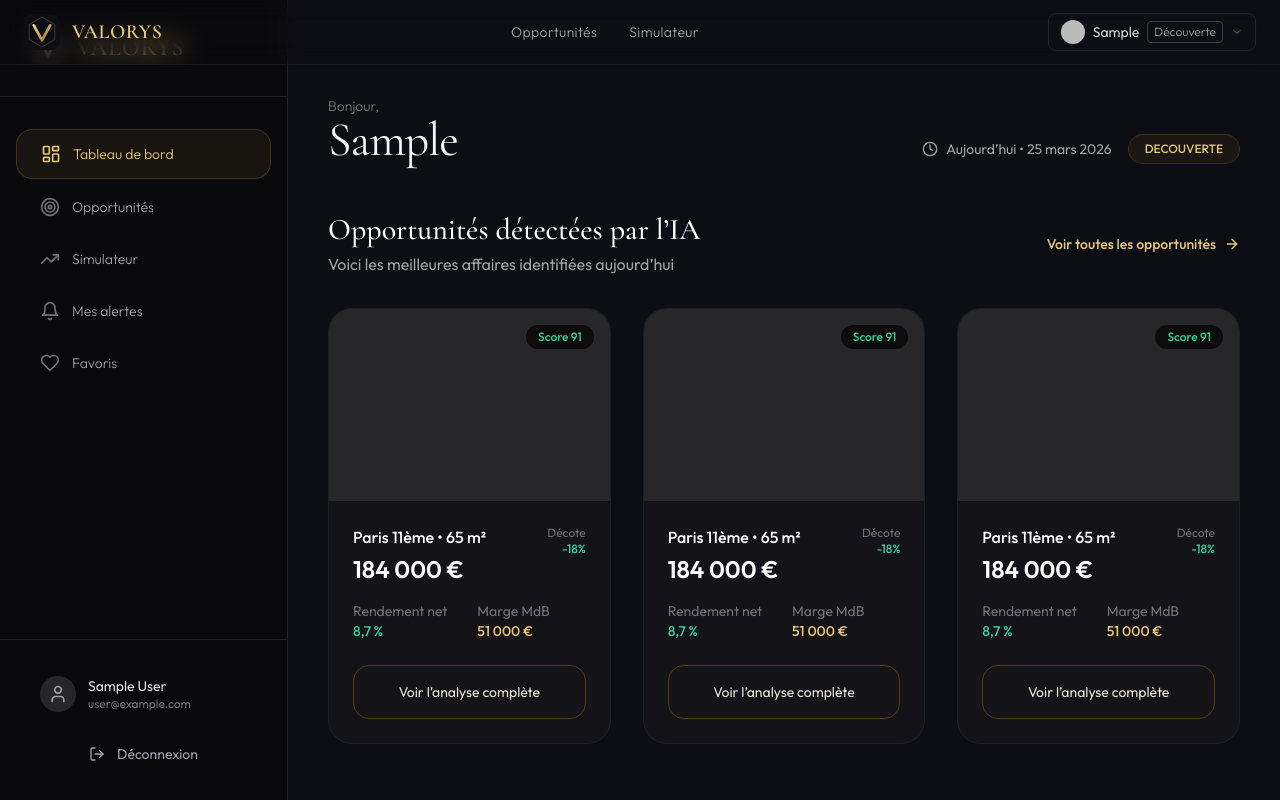
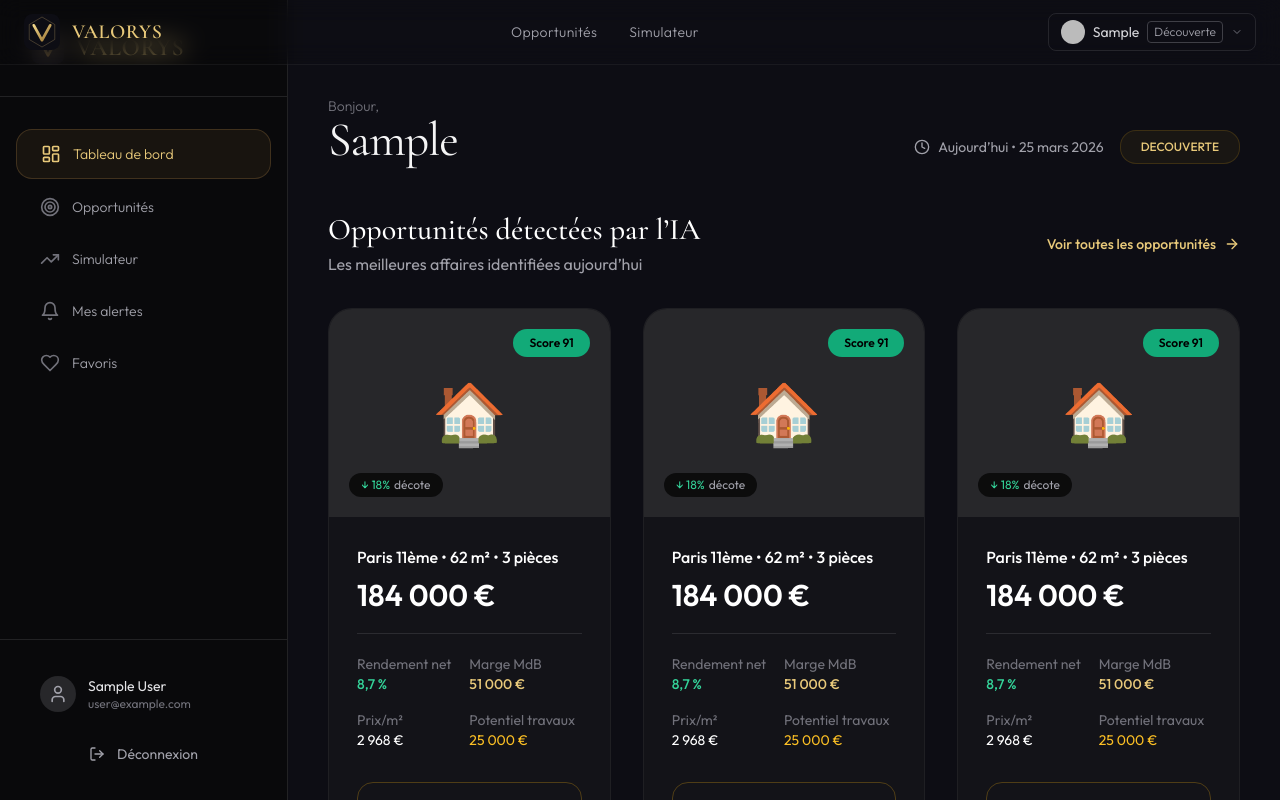
Before and after one commit to pooya75nd/Valorys, a Next.js app: page /dashboard in a window 1280 px wide. Shown: the top 800 px of the page. Built offline with nearby package versions, Linux system fonts and the light colour scheme; no server answers; sample sign-in values are in the browser's storage.

Commit message:
Update page.tsx

```diff
--- a/src/app/dashboard/page.tsx
+++ b/src/app/dashboard/page.tsx
@@ -33,7 +33,7 @@ export default function DashboardPage() {
       <main className="flex-1 lg:ml-72 pt-24 pb-20 px-6 lg:px-10">
         <div className="max-w-7xl mx-auto">
 
-          {/* En-tête épuré */}
+          {/* En-tête */}
           <div className="flex flex-col md:flex-row md:items-end justify-between mb-12">
             <div>
               <p className="text-zinc-500 text-sm font-light">Bonjour,</p>
@@ -47,18 +47,18 @@ export default function DashboardPage() {
                 <Clock className="w-4 h-4" />
                 <span>Aujourd’hui • 25 mars 2026</span>
               </div>
-              <div className="px-4 py-1.5 bg-gold-700/10 border border-gold-700/30 rounded-2xl text-gold-400 text-xs font-medium">
+              <div className="px-5 py-2 bg-gold-700/10 border border-gold-700/30 rounded-2xl text-gold-400 text-xs font-medium">
                 {session.user?.plan ?? 'DECOUVERTE'}
               </div>
             </div>
           </div>
 
-          {/* Section principale : Opportunités détectées par l’IA */}
-          <div className="mb-12">
+          {/* Opportunités détectées par l’IA - Section principale */}
+          <div className="mb-16">
             <div className="flex items-center justify-between mb-8">
               <div>
                 <h2 className="text-3xl font-medium text-white">Opportunités détectées par l’IA</h2>
-                <p className="text-zinc-400 mt-1">Voici les meilleures affaires identifiées aujourd’hui</p>
+                <p className="text-zinc-400 mt-1">Les meilleures affaires identifiées aujourd’hui</p>
               </div>
               <Link
                 href="/opportunites"
@@ -69,41 +69,58 @@ export default function DashboardPage() {
               </Link>
             </div>
 
-            {/* Cartes Opportunités */}
+            {/* Cartes améliorées */}
             <div className="grid md:grid-cols-2 xl:grid-cols-3 gap-8">
               {[1, 2, 3].map((i) => (
-                <div key={i} className="group bg-zinc-900/70 border border-white/5 rounded-3xl overflow-hidden hover:border-gold-700/40 transition-all duration-300">
-                  <div className="h-48 bg-zinc-800 relative">
-                    <div className="absolute top-4 right-4 px-3 py-1 bg-black/70 text-xs text-emerald-400 rounded-full font-medium">
+                <div
+                  key={i}
+                  className="group bg-zinc-900/70 border border-white/5 rounded-3xl overflow-hidden hover:border-gold-700/40 transition-all duration-300"
+                >
+                  {/* Image / Zone visuelle */}
+                  <div className="h-52 bg-zinc-800 relative flex items-center justify-center">
+                    <div className="text-zinc-700 text-6xl">🏠</div>
+
+                    {/* Score badge */}
+                    <div className="absolute top-5 right-5 bg-emerald-500/90 text-black text-xs font-semibold px-4 py-1.5 rounded-2xl">
                       Score 91
+                    </div>
+
+                    {/* Décote */}
+                    <div className="absolute bottom-5 left-5 bg-black/70 px-3 py-1 rounded-xl text-xs flex items-center gap-1">
+                      <span className="text-emerald-400">↓ 18%</span>
+                      <span className="text-zinc-400">décote</span>
                     </div>
                   </div>
 
-                  <div className="p-6">
-                    <div className="flex justify-between items-start mb-4">
+                  <div className="p-7">
+                    <div className="mb-5">
+                      <p className="font-medium text-white">Paris 11ème • 62 m² • 3 pièces</p>
+                      <p className="text-3xl font-semibold text-white mt-2">184 000 €</p>
+                    </div>
+
+                    <div className="grid grid-cols-2 gap-y-4 text-sm border-t border-white/10 pt-5">
                       <div>
-                        <p className="font-medium text-white">Paris 11ème • 65 m²</p>
-                        <p className="text-2xl font-semibold text-white mt-1">184 000 €</p>
+                        <span className="text-zinc-500 block">Rendement net</span>
+                        <span className="text-emerald-400 font-medium">8,7 %</span>
                       </div>
-                      <div className="text-right text-xs text-zinc-500">
-                        Décote<br />
-                        <span className="text-emerald-400 font-medium">-18%</span>
+                      <div>
+                        <span className="text-zinc-500 block">Marge MdB</span>
+                        <span className="text-gold-400 font-medium">51 000 €</span>
+                      </div>
+                      <div>
+                        <span className="text-zinc-500 block">Prix/m²</span>
+                        <span className="text-white">2 968 €</span>
+                      </div>
+                      <div>
+                        <span className="text-zinc-500 block">Potentiel travaux</span>
+                        <span className="text-amber-400">25 000 €</span>
                       </div>
                     </div>
 
-                    <div className="grid grid-cols-2 gap-4 text-sm">
-                      <div>
-                        <span className="text-zinc-500">Rendement net</span>
-                        <p className="text-emerald-400 font-medium">8,7 %</p>
-                      </div>
-                      <div>
-                        <span className="text-zinc-500">Marge MdB</span>
-                        <p className="text-gold-400 font-medium">51 000 €</p>
-                      </div>
-                    </div>
-
-                    <Link href={`/opportunites/${i}`}
-                      className="mt-6 block w-full py-4 text-center border border-gold-700/50 hover:bg-gold-700/10 rounded-2xl text-sm transition-colors">
+                    <Link
+                      href={`/opportunites/${i}`}
+                      className="mt-8 block w-full py-4 text-center border border-gold-700/50 hover:bg-gold-700/10 rounded-2xl text-sm font-medium transition-all group-hover:border-gold-400"
+                    >
                       Voir l’analyse complète
                     </Link>
                   </div>
@@ -112,10 +129,10 @@ export default function DashboardPage() {
             </div>
           </div>
 
-          {/* Message si pas encore de vraies données */}
-          <div className="text-center py-12 text-zinc-500 text-sm">
-            Le scraping et l’analyse IA sont en cours de mise en place.<br />
-            Les premières vraies opportunités arriveront très bientôt.
+          {/* Message temporaire */}
+          <div className="text-center text-zinc-500 text-sm py-8">
+            Le scraping en temps réel et l’analyse IA approfondie sont en cours de déploiement.<br />
+            De nouvelles opportunités seront ajoutées quotidiennement.
           </div>
 
         </div>
```
